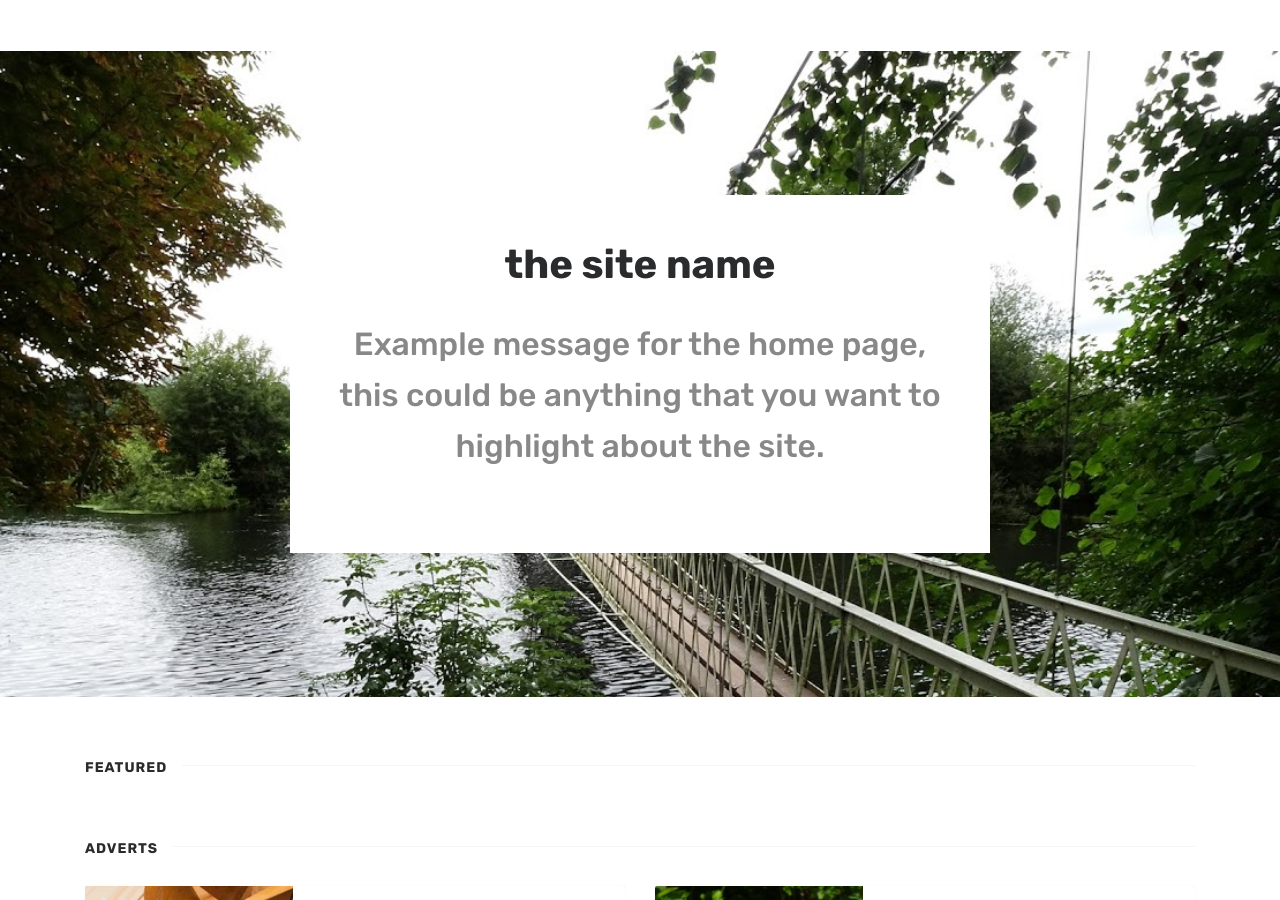
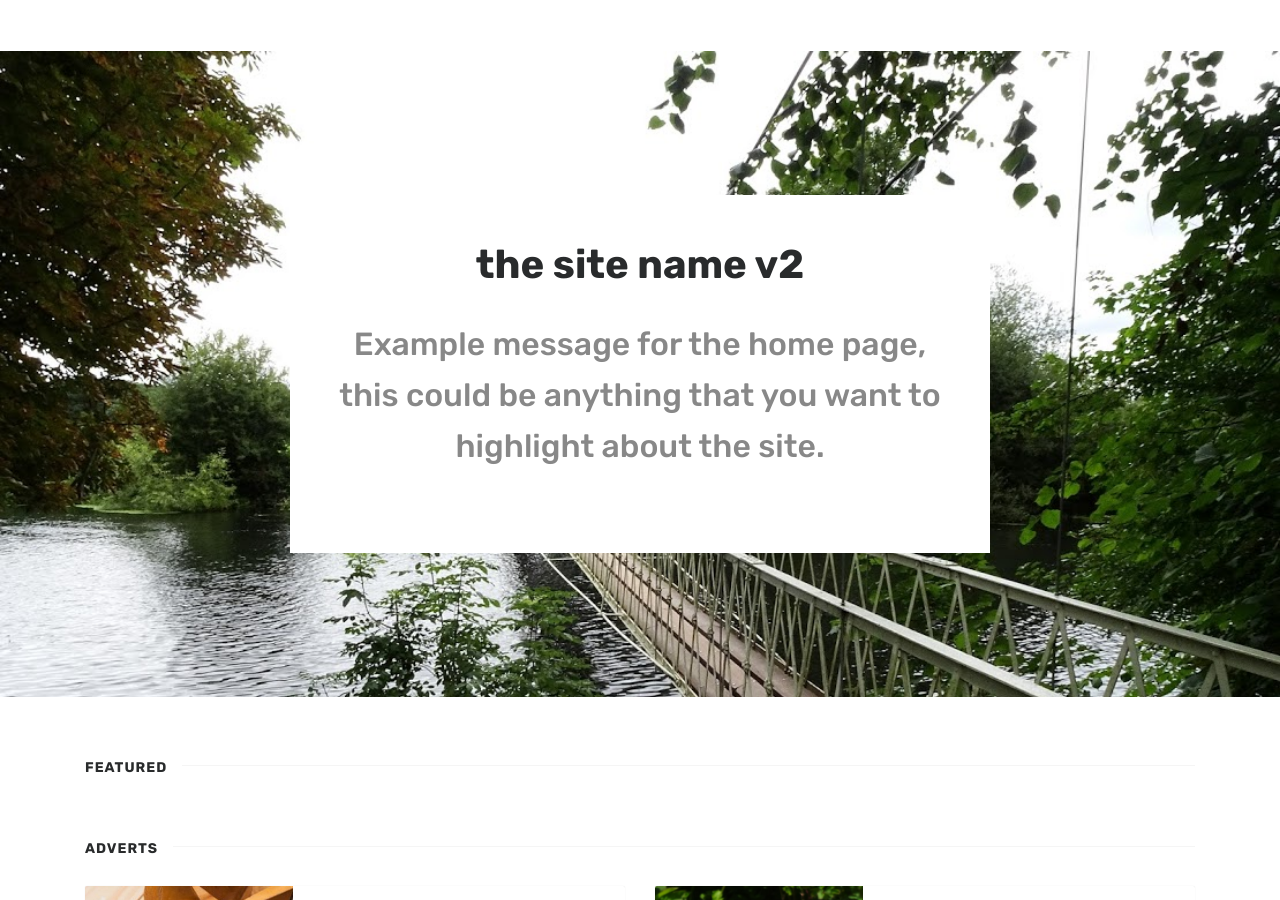
Before and after one commit to goldsmithd/goldsmithd.github.io, a Jekyll site: the page built from index.html, in a window 1280 px wide and 900 px high. Built offline with Jekyll 4.4.1, drawn with Linux system fonts in a browser that asks for light colours; the list of posts is cut into pages by our own code.

```diff
--- a/index.html
+++ b/index.html
@@ -7,7 +7,7 @@ title: Home
 ================================================== -->
 <section class="intro full-width">
     <div class="wrapintro">
-        <h1>the site name</h1>
+        <h1>the site name v2</h1>
         <h2>Example message for the home page, this could be anything that you want to highlight about the site.</h2>
     </div>
 </section>
```
